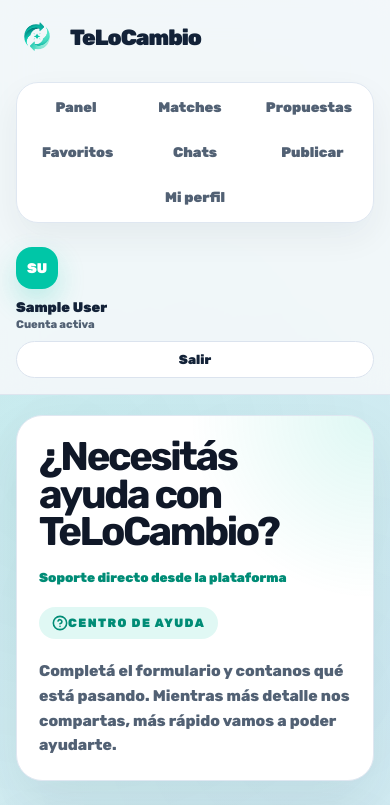
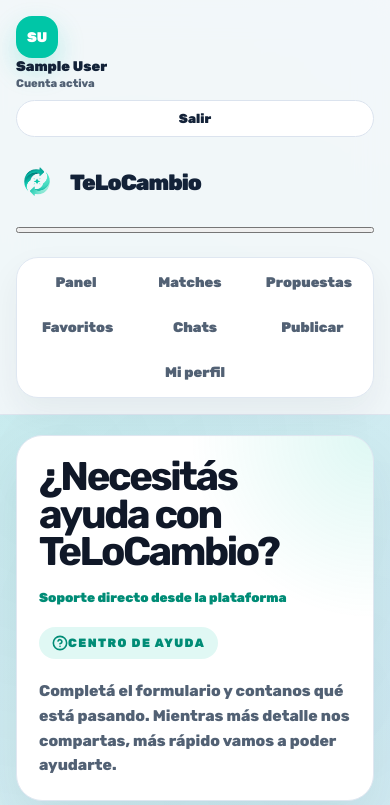
Before and after one commit to juanchoki84/telocambio, a React (Vite) app: page /ayuda in a window 390 px wide. Shown: the top 805 px of the page. Built offline with nearby package versions, Linux system fonts and the light colour scheme; no server answers; the database is empty; sample sign-in values are in the browser's storage.

Commit message:
Responsive 2

```diff
--- a/src/components/AppNavbar.jsx
+++ b/src/components/AppNavbar.jsx
@@ -53,6 +53,7 @@
   const [allExchanges, setAllExchanges] = useState([]);
   const [receivedInterests, setReceivedInterests] = useState([]);
   const [userChats, setUserChats] = useState([]);
+  const [mobileMenuOpen, setMobileMenuOpen] = useState(false);
 
   const isLoggedIn = Boolean(user?.uid);
 
@@ -97,6 +98,30 @@
     };
   }, [isLoggedIn, user?.uid]);
 
+  useEffect(() => {
+    if (!mobileMenuOpen) return undefined;
+
+    const handleKeyDown = (event) => {
+      if (event.key === "Escape") {
+        setMobileMenuOpen(false);
+      }
+    };
+
+    const handleResize = () => {
+      if (window.innerWidth > 760) {
+        setMobileMenuOpen(false);
+      }
+    };
+
+    window.addEventListener("keydown", handleKeyDown);
+    window.addEventListener("resize", handleResize);
+
+    return () => {
+      window.removeEventListener("keydown", handleKeyDown);
+      window.removeEventListener("resize", handleResize);
+    };
+  }, [mobileMenuOpen]);
+
   const matchCount = useMemo(() => {
     if (!user?.uid) return 0;
 
@@ -139,8 +164,13 @@
   }, [userChats]);
 
   const handleLogout = async () => {
+    setMobileMenuOpen(false);
     await logoutUser();
     navigate("/");
+  };
+
+  const closeMobileMenu = () => {
+    setMobileMenuOpen(false);
   };
 
   if (!isLoggedIn) {
@@ -148,27 +178,90 @@
   }
 
   return (
-    <header className="mainAppNavbar">
+    <header
+      className={
+        mobileMenuOpen
+          ? "mainAppNavbar mobileMenuIsOpen"
+          : "mainAppNavbar"
+      }
+    >
       <div className="mainAppNavbarInner">
-        <Link to="/panel" className="appNavbarBrand">
+        <div className="appNavbarUser">
+          <div className="appNavbarUserIdentity">
+            <div className="userAvatar">
+              {initials}
+            </div>
+
+            <div className="userInfo">
+              <span>{userName}</span>
+              <small>Cuenta activa</small>
+            </div>
+          </div>
+
+          <button
+            type="button"
+            className="navbarLogoutButton"
+            onClick={handleLogout}
+          >
+            Salir
+          </button>
+        </div>
+
+        <Link
+          to="/panel"
+          className="appNavbarBrand"
+          onClick={closeMobileMenu}
+        >
           <LogoMark />
           <span>TeLoCambio</span>
         </Link>
 
-        <nav className="appNavbarLinks">
+        <button
+          type="button"
+          className={
+            mobileMenuOpen
+              ? "appNavbarMobileMenuButton active"
+              : "appNavbarMobileMenuButton"
+          }
+          aria-label={
+            mobileMenuOpen
+              ? "Cerrar menú de navegación"
+              : "Abrir menú de navegación"
+          }
+          aria-expanded={mobileMenuOpen}
+          aria-controls="app-main-navigation"
+          onClick={() =>
+            setMobileMenuOpen((current) => !current)
+          }
+        >
+          <span />
+          <span />
+          <span />
+        </button>
+
+        <nav
+          id="app-main-navigation"
+          className={
+            mobileMenuOpen
+              ? "appNavbarLinks mobileOpen"
+              : "appNavbarLinks"
+          }
+        >
           <NavLink
             to="/panel"
+            onClick={closeMobileMenu}
             className={({ isActive }) =>
               isActive
                 ? "appNavbarLink active"
                 : "appNavbarLink"
             }
           >
-            Panel
+            <span>Panel</span>
           </NavLink>
 
           <NavLink
             to="/matches"
+            onClick={closeMobileMenu}
             className={({ isActive }) =>
               isActive
                 ? "appNavbarLink active"
@@ -181,6 +274,7 @@
 
           <NavLink
             to="/propuestas"
+            onClick={closeMobileMenu}
             className={({ isActive }) =>
               isActive
                 ? "appNavbarLink active"
@@ -193,17 +287,19 @@
 
           <NavLink
             to="/favoritos"
+            onClick={closeMobileMenu}
             className={({ isActive }) =>
               isActive
                 ? "appNavbarLink active"
                 : "appNavbarLink"
             }
           >
-            Favoritos
+            <span>Favoritos</span>
           </NavLink>
 
           <NavLink
             to="/chats"
+            onClick={closeMobileMenu}
             className={({ isActive }) =>
               isActive
                 ? "appNavbarLink active"
@@ -219,45 +315,28 @@
 
           <NavLink
             to="/publicar"
+            onClick={closeMobileMenu}
             className={({ isActive }) =>
               isActive
                 ? "appNavbarLink active"
                 : "appNavbarLink"
             }
           >
-            Publicar
+            <span>Publicar</span>
           </NavLink>
 
           <NavLink
             to="/usuario"
+            onClick={closeMobileMenu}
             className={({ isActive }) =>
               isActive
                 ? "appNavbarLink active"
                 : "appNavbarLink"
             }
           >
-            Mi perfil
+            <span>Mi perfil</span>
           </NavLink>
         </nav>
-
-        <div className="appNavbarUser">
-          <div className="userAvatar">
-            {initials}
-          </div>
-
-          <div className="userInfo">
-            <span>{userName}</span>
-            <small>Cuenta activa</small>
-          </div>
-
-          <button
-            type="button"
-            className="navbarLogoutButton"
-            onClick={handleLogout}
-          >
-            Salir
-          </button>
-        </div>
       </div>
     </header>
   );
```
Also changed, not shown: App.css.
